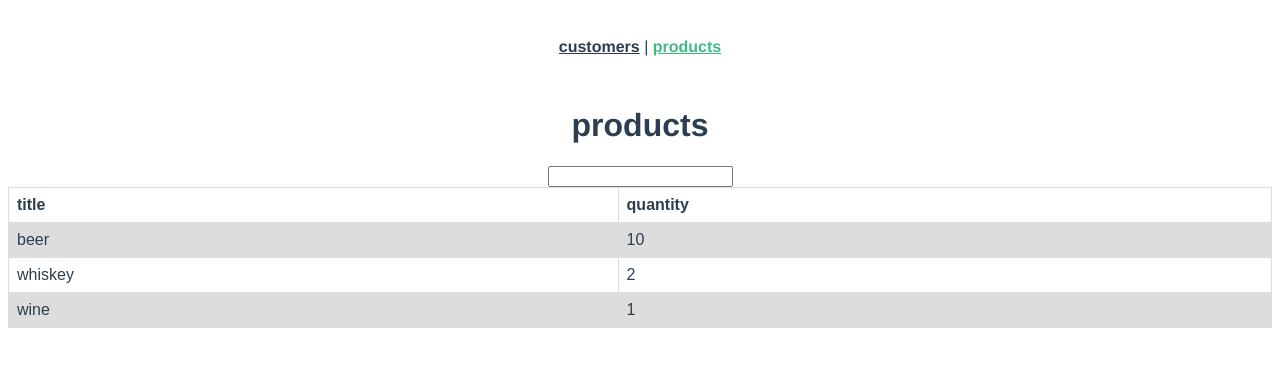
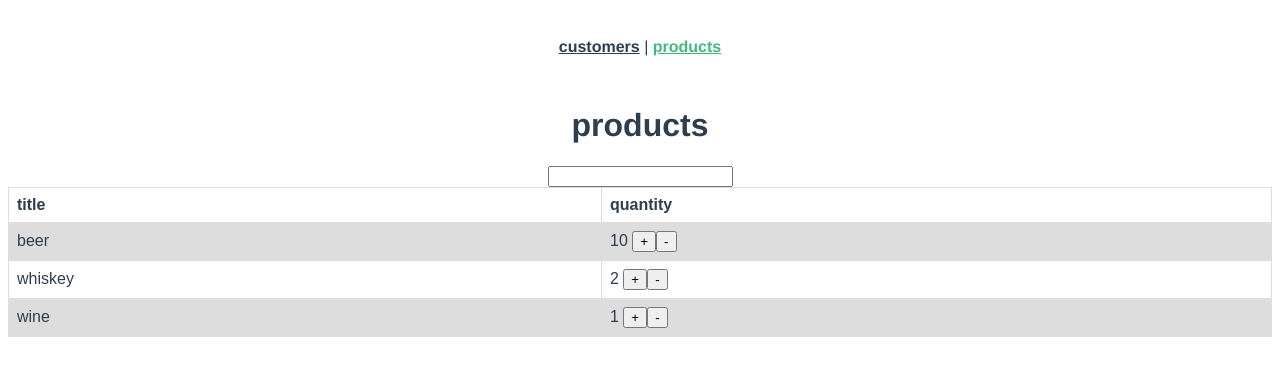
Before and after one commit to propelerzvizns/store, a Vue app: page /products in a window 1280 px wide. Shown: the top 376 px of the page. Built offline with nearby package versions, Linux system fonts and the light colour scheme.

Commit message:
implemented incrementation and decrementation of products quantity

```diff
--- a/src/components/AppProducts.vue
+++ b/src/components/AppProducts.vue
@@ -10,7 +10,12 @@
 
     <tr v-for="product in filterProducts" :key="product.id">
         <td>{{product.title}}</td>
-        <td>{{product.quantity}}</td>
+        <td>
+            {{product.quantity}}
+            <button @click="increment(product)">+</button>
+            <button @click="decrement(product)">-</button>
+
+        </td>
     </tr>
 </table>
 
@@ -19,6 +24,7 @@
 </template>
 
 <script>
+ import { productsService } from '../services/ProductsService'
 export default {
 
     data(){
@@ -53,6 +59,14 @@ export default {
               return  product.title.toLowerCase().includes(this.searchTerm.toLowerCase())
             })
         }
+    },
+    methods: {
+        increment(product){
+           productsService.incrementItem(product)
+        },
+        decrement(product){
+            productsService.decrementItem(product)
+        }
     }
 }
 </script>
--- /dev/null
+++ b/src/services/ProductsService.js
@@ -0,0 +1,29 @@
+// const productsList = [
+//     {
+
+//         id: 1,
+//         title: 'beer',
+//         quantity: 10
+//     },
+
+//     {
+//         id: 2,
+//         title: 'whiskey',
+//         quantity: 2
+//     },
+//     {
+//         id: 3,
+//         title: 'wine',
+//         quantity: 1
+//     }
+//     ]
+class ProductsService{
+   incrementItem(product){
+    product.quantity++
+   }
+   decrementItem(product){
+    product.quantity > 0 && product.quantity--
+   }
+}
+
+export const productsService = new ProductsService();
```
